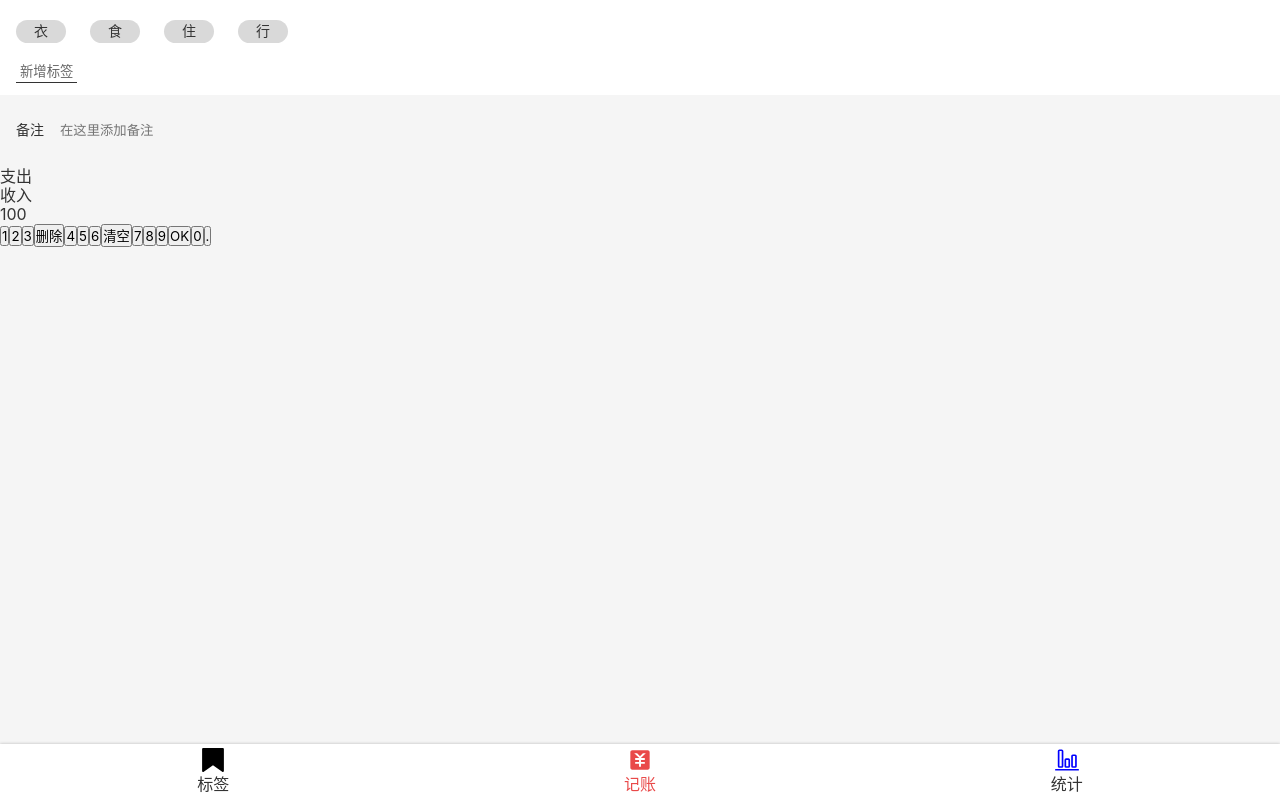
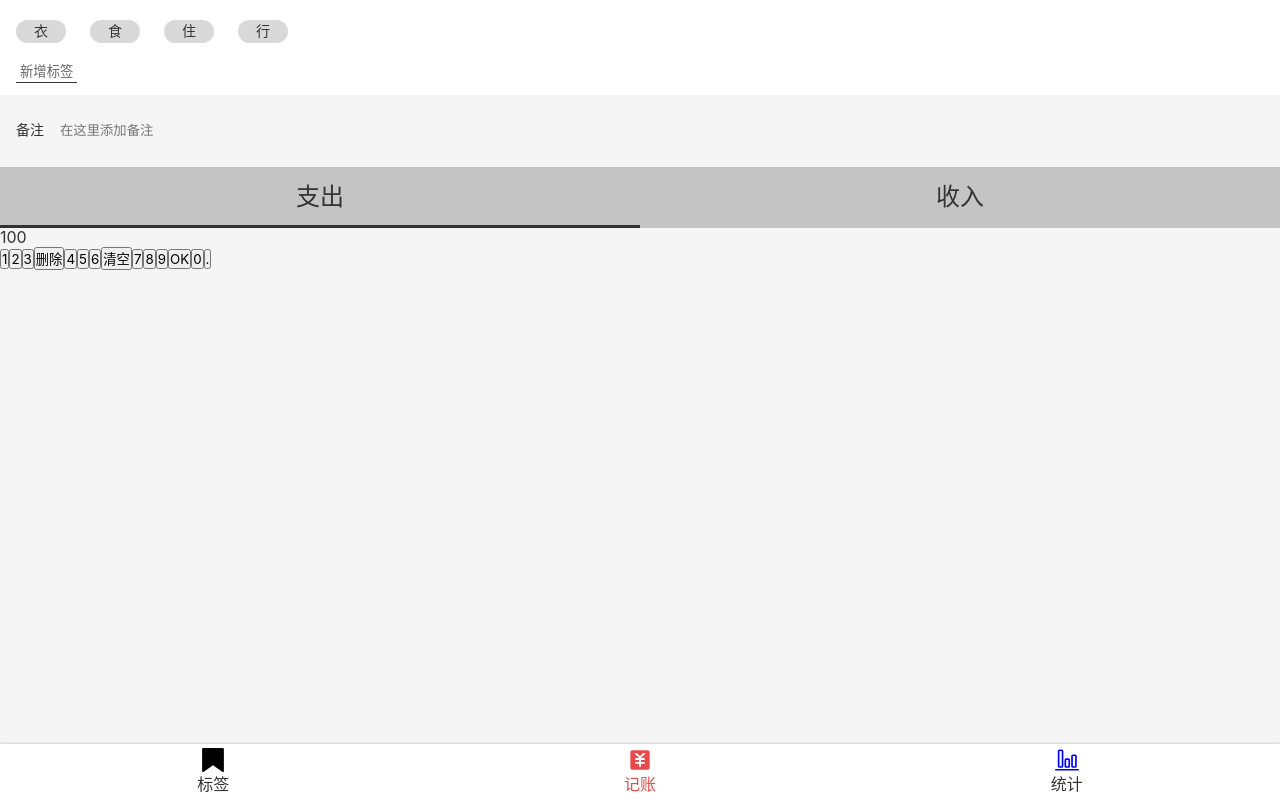
Before and after one commit to shangjingfan/MoneyMemory-React, a React app: page /#/money in a window 1280 px wide. Built offline with nearby package versions, Linux system fonts and the light colour scheme.

Commit message:
Money.tsx的CategorySection完成样式

```diff
--- a/src/views/Money.tsx
+++ b/src/views/Money.tsx
@@ -42,7 +42,29 @@
   }
 
 `;
-const CategorySection = styled.section``;
+const CategorySection = styled.section`
+  font-size: 24px;
+  > ul{
+    display: flex;
+    background: #c4c4c4;
+    > li{
+      width: 50%;
+      text-align: center;
+      padding: 16px 0;
+      position:relative;
+      &.selected::after{
+        content: '';
+        display: block;
+        width: 100%;
+        position: absolute;
+        height: 3px;
+        background: #333;
+        left: 0;
+        bottom: 0;
+      }
+    }
+  }
+`;
 const NumberPadSection = styled.section``;
 
 function Money() {
@@ -65,7 +87,7 @@
       </NotesSection>
       <CategorySection>
         <ul>
-          <li>支出</li>
+          <li className="selected">支出</li>
           <li>收入</li>
         </ul>
       </CategorySection>
```
